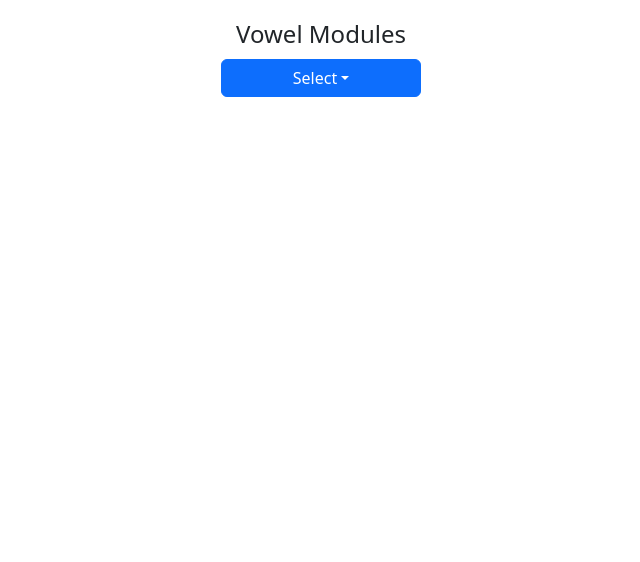
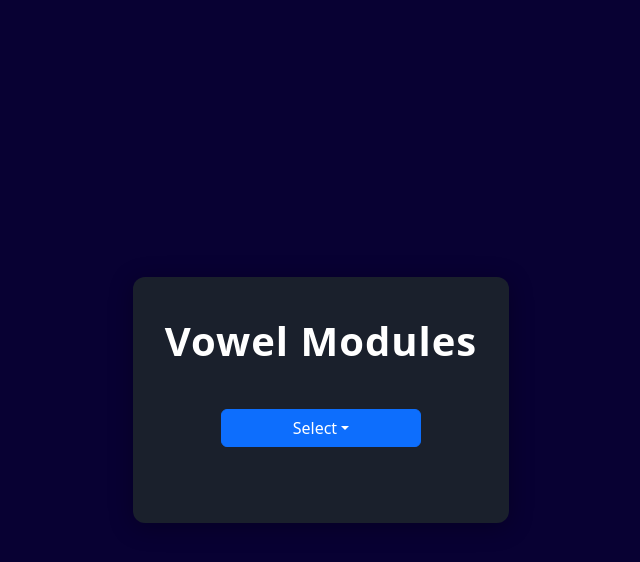
Before and after one commit to camsinfiniteram/camsinfiniteram.github.io, a React (Create React App) app: page /VowelSubmodules in a window 1280 px wide. Shown: the top 562 px of the page, without its empty margins (319-959 px from the left). Built offline with nearby package versions, Linux system fonts and the light colour scheme; what react-native would draw is missing.

Commit message:
changed styling, passed in submodule to main.jxs

```diff
--- a/src/Main.jsx
+++ b/src/Main.jsx
@@ -1,5 +1,11 @@
 import React, { useEffect, useState, useRef } from 'react';
 import { Container, Button, Nav } from 'react-bootstrap';
+
+// Add this helper to parse query params
+function getQueryParam(name) {
+    const params = new URLSearchParams(window.location.search);
+    return params.get(name);
+}
 
 export default function Main() {
 
@@ -274,8 +280,8 @@ export default function Main() {
             console.error('Selected vowel data not found:', selectedVowel);
             return;
         }
-        const f1_range = vowelstimuli["Vowel"][selectedVowel]["formant"]["f1"]; // || [638, 657];
-        const f2_range = vowelstimuli["Vowel"][selectedVowel]["formant"]["f2"]; //[1215, 1353];
+        const f1_range = vowelstimuli["Vowel"][selectedVowel]["formant"]["f1"];
+        const f2_range = vowelstimuli["Vowel"][selectedVowel]["formant"]["f2"];
         const f1_start = (f1_range[0] / maxFreq) * canvas.width;
         const f1_end = (f1_range[1] / maxFreq) * canvas.width;
         const f2_start = (f2_range[0] / maxFreq) * canvas.width;
@@ -333,12 +339,28 @@ export default function Main() {
         { label: 'U', value: 'u' },
     ];
 
+    // Add state for submodule
+    const [selectedSubmodule, setSelectedSubmodule] = useState(getQueryParam('submodule') || 'Segment');
+
+    // Update submodule if URL changes
+    useEffect(() => {
+        const handlePopState = () => {
+            setSelectedSubmodule(getQueryParam('submodule') || 'Segment');
+        };
+        window.addEventListener('popstate', handlePopState);
+        return () => window.removeEventListener('popstate', handlePopState);
+    }, []);
+
     return (
         <Container className="main">
             <Nav className="navbar">
 
             </Nav>
             <h1 className="header">LPC Analysis</h1>
+            {/* Show selected submodule */}
+            <div style={{ marginBottom: '1rem', fontWeight: 'bold', color: '#4299e1' }}>
+                Submodule: {selectedSubmodule}
+            </div>
             <div className="vowel-selector" style={{ marginBottom: '1rem' }}>
                 <label htmlFor="vowelSelect" style={{ marginRight: '0.5rem' }}>Vowel:</label>
                 <select
--- a/src/StressSubmodules.jsx
+++ b/src/StressSubmodules.jsx
@@ -6,12 +6,18 @@ export default function StressSubmodules() {
     { label: 'Word',     path: '../Main'     },
     { label: 'Phrase',   path: '../Main'   },
     { label: 'Sentence', path: '../Main' }
-  ]
+  ];
+
+  const handleItemClick = (label) => {
+    // Navigate to Main page and pass label as state or query param
+    window.location.href = `../Main?submodule=${encodeURIComponent(label)}`;
+  };
 
   return (
     <SubmoduleDropdown
       title="Stress Modules"
       items={stressItems}
+      onItemClick={handleItemClick}
     />
   )
 }
--- a/src/VowelSubmodules.jsx
+++ b/src/VowelSubmodules.jsx
@@ -3,15 +3,57 @@ import SubmoduleDropdown from './SubmoduleDropdown'
 export default function VowelSubmodules() {
   const vowelItems = [
     { label: 'Segment',  path: '../Main' },
-    { label: 'Word',     path: '../Main'    },
-    { label: 'Phrase',   path: '../Main'  },
-    { label: 'Sentence', path: '../Main'}
-  ]
+    { label: 'Word',     path: '../Main' },
+    { label: 'Phrase',   path: '../Main' },
+    { label: 'Sentence', path: '../Main' }
+  ];
+
+  const handleSelect = (selectedLabel) => {
+    window.location.href = `../Main?submodule=${encodeURIComponent(selectedLabel)}`;
+  };
 
   return (
-    <SubmoduleDropdown
-      title="Vowel Modules"
-      items={vowelItems}
-    />
-  )
+    <div
+      style={{
+        display: 'flex',
+        flexDirection: 'column',
+        justifyContent: 'center',
+        alignItems: 'center',
+        height: '100vh',
+        backgroundColor: '#080133',
+      }}
+    >
+      <div
+        style={{
+          background: '#1a202c',
+          borderRadius: '0.75rem',
+          boxShadow: '0 4px 24px rgba(0,0,0,0.3)',
+          padding: '2.5rem 2rem',
+          minWidth: 340,
+          display: 'flex',
+          flexDirection: 'column',
+          alignItems: 'center',
+        }}
+      >
+        <h2
+          style={{
+            marginBottom: 24,
+            fontWeight: 700,
+            fontSize: '2.5rem',
+            color: '#FFFFFF',
+            letterSpacing: '1px',
+            textAlign: 'center',
+          }}
+        >
+          Vowel Modules
+        </h2>
+        <div style={{ width: '100%', marginBottom: 16 }}>
+          <SubmoduleDropdown
+            items={vowelItems}
+            onSelect={handleSelect}
+          />
+        </div>
+      </div>
+    </div>
+  );
 }
```
